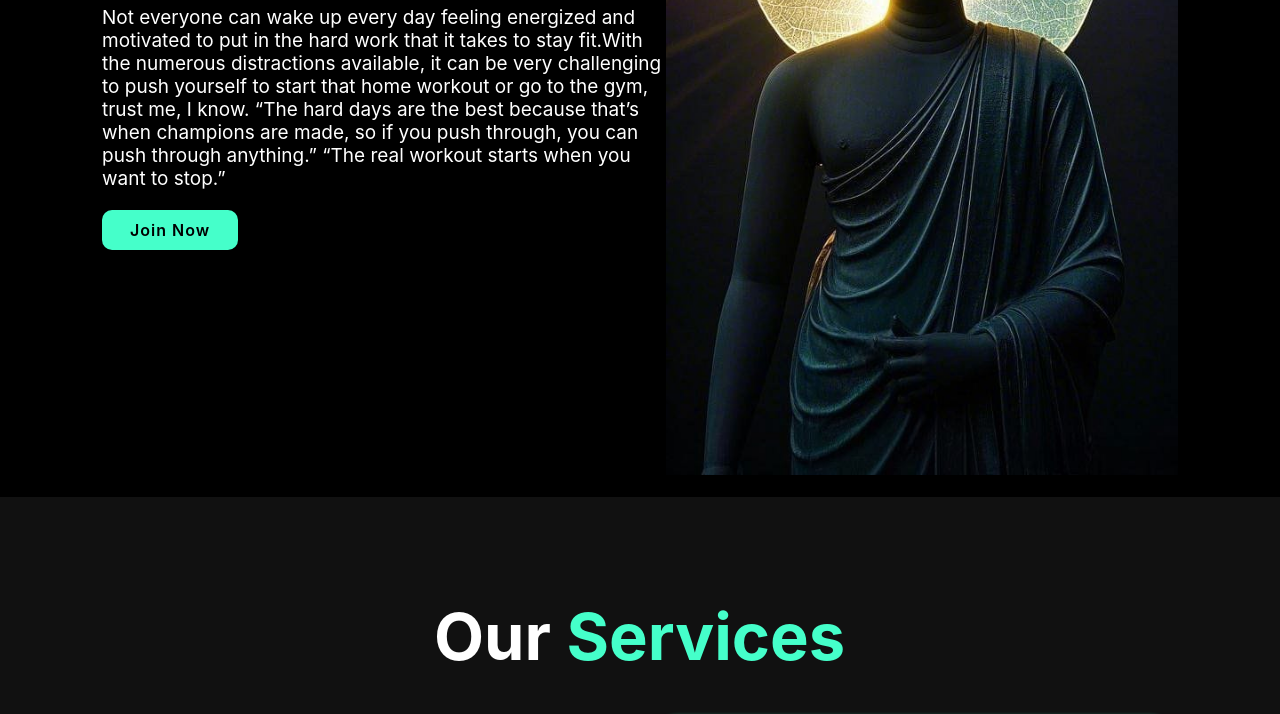
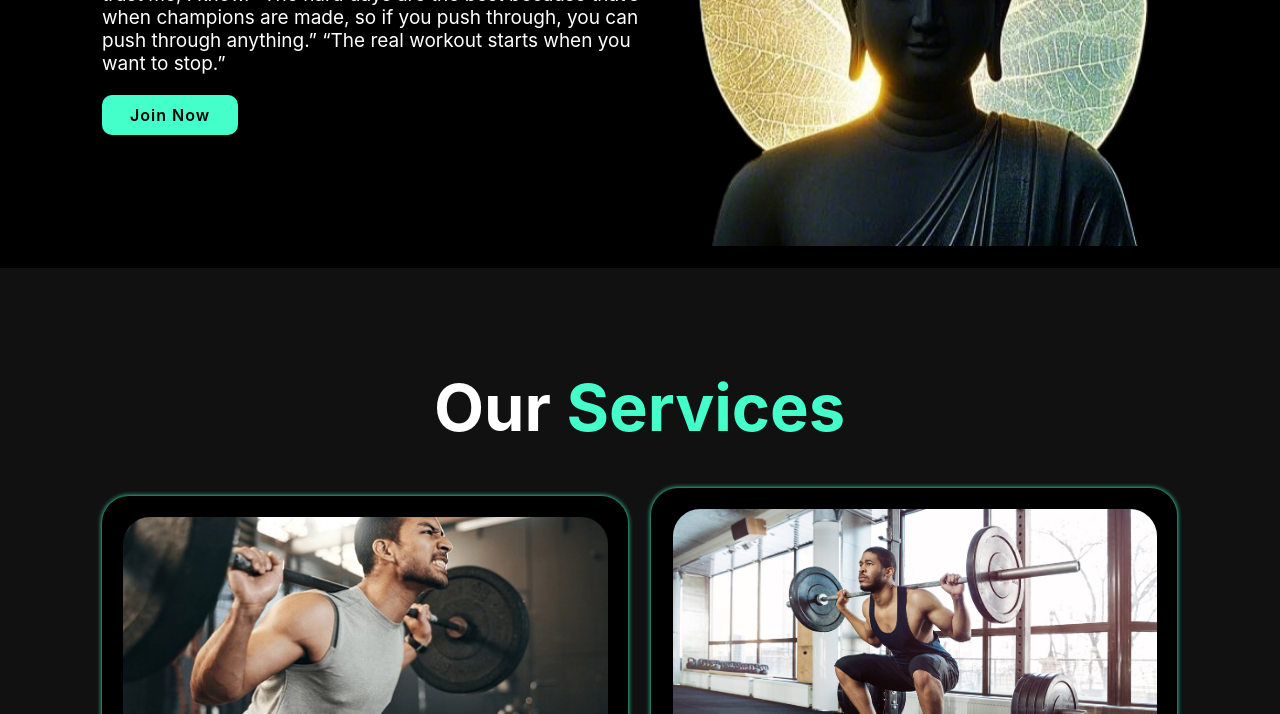
Before and after one commit to Vijeta-Web/YoGym, a plain HTML site: page index.html in a window 1280 px wide. Shown: the part 535-1249 px from the top of the page. Drawn offline with nearby package versions, Linux system fonts and the light colour scheme.

Commit message:
Update index.html

```diff
--- a/index.html
+++ b/index.html
@@ -51,7 +51,7 @@
     </div>
 
     <div class="home-img" data-aos="zoom-in">
-        <img src=" assets/b3.jpeg"alt="Image">
+        <img src=" assets/b4.png"alt="Image">
     </div>
 </section>
 
```
